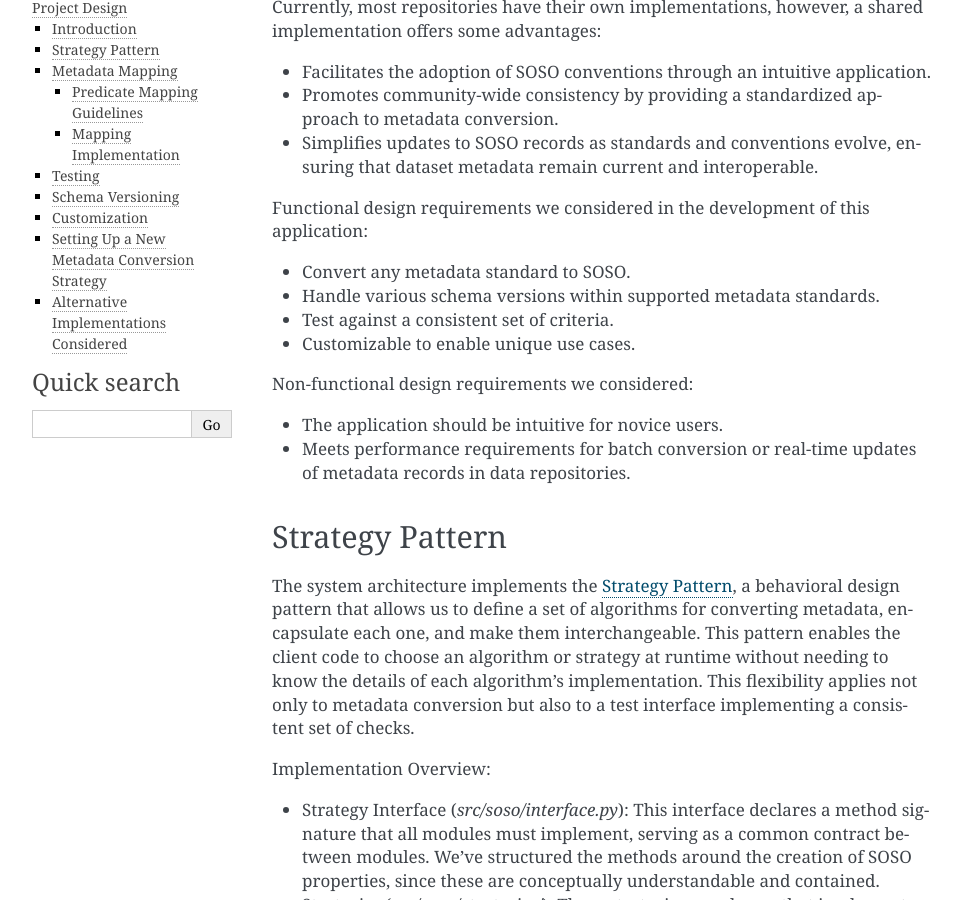
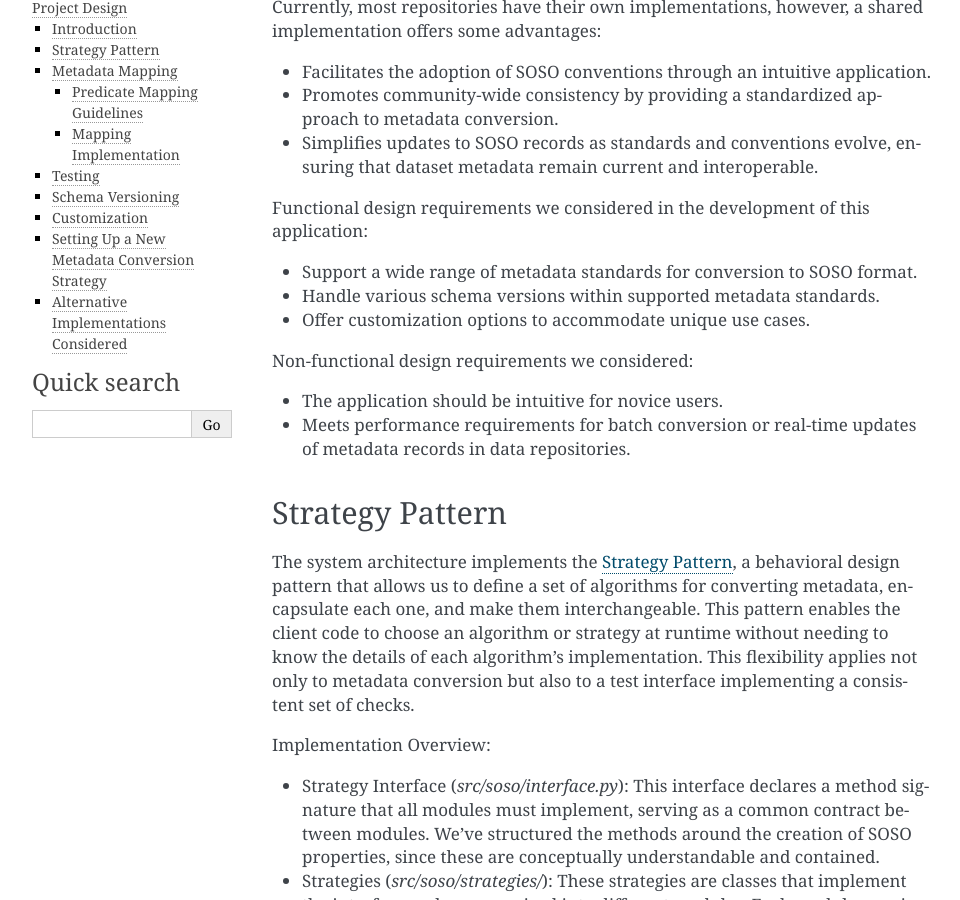
Before and after one commit to clnsmth/soso, a Sphinx documentation site: the page built from docs/source/dev/design.rst, in a window 1280 px wide and 900 px high, scrolled down 469 px. Shown: the whole window, without its empty margins (148-1108 px from the left). Built offline with Sphinx 7.4.7, drawn with Linux system fonts in a browser that asks for light colours.

Commit message:
docs: improve design requirement clarity
- Enhance clarity and conciseness of core design requirements
descriptions for better understanding.
- Remove testing strategy as it's a non-functional requirement.

```diff
--- a/docs/source/dev/design.rst
+++ b/docs/source/dev/design.rst
@@ -19,10 +19,9 @@ Currently, most repositories have their own implementations, however, a shared i
 
 Functional design requirements we considered in the development of this application:
 
-* Convert any metadata standard to SOSO.
+* Support a wide range of metadata standards for conversion to SOSO format.
 * Handle various schema versions within supported metadata standards.
-* Test against a consistent set of criteria.
-* Customizable to enable unique use cases.
+* Offer customization options to accommodate unique use cases.
 
 Non-functional design requirements we considered:
 
```
